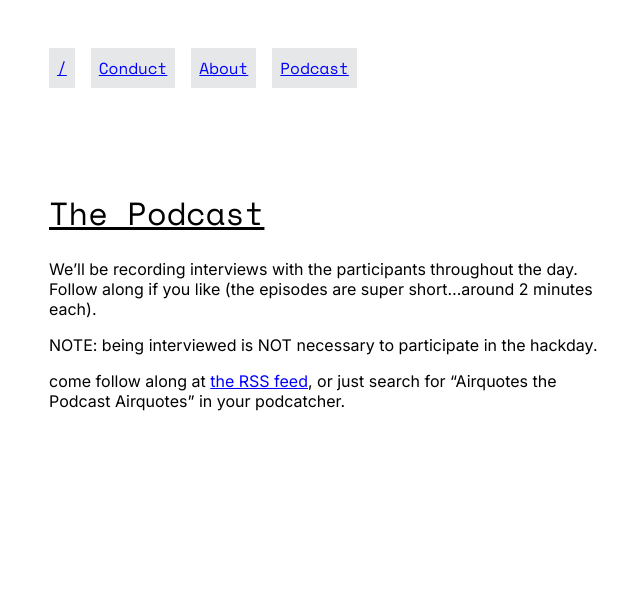
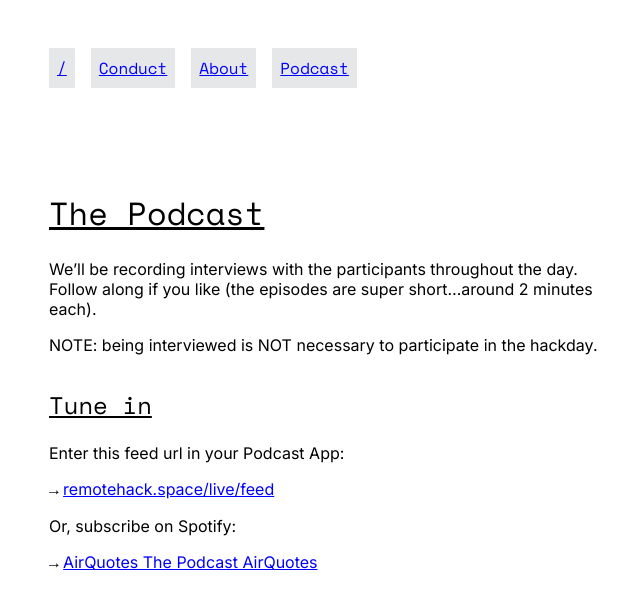
Before and after one commit to remotehack/remotehack.github.io, a Jekyll site: the page built from podcast.md, in a window 1280 px wide. Shown: the top 609 px of the page, without its empty margins (311-951 px from the left). Built offline with Jekyll 4.4.1, drawn with Linux system fonts in a browser that asks for light colours; our own code applies the rules of GitHub Pages for plain Markdown files.

Commit message:
Update podcast links

```diff
--- a/podcast.md
+++ b/podcast.md
@@ -8,4 +8,12 @@ We'll be recording interviews with the participants throughout the day. Follow a
 
 NOTE: being interviewed is NOT necessary to participate in the hackday.
 
-come follow along at [the RSS feed](https://remotehack.space/live/feed), or just search for "Airquotes the Podcast Airquotes" in your podcatcher.
+## Tune in
+
+Enter this feed url in your Podcast App:
+
+→ [remotehack.space/live/feed](https://remotehack.space/live/feed)
+
+Or, subscribe on Spotify:
+
+→ [AirQuotes The Podcast AirQuotes](https://open.spotify.com/show/2ppoyoTxxSv9IvRGGqLWP7?si=tuWMxyvWShO9OlcOvljgmg)
```
